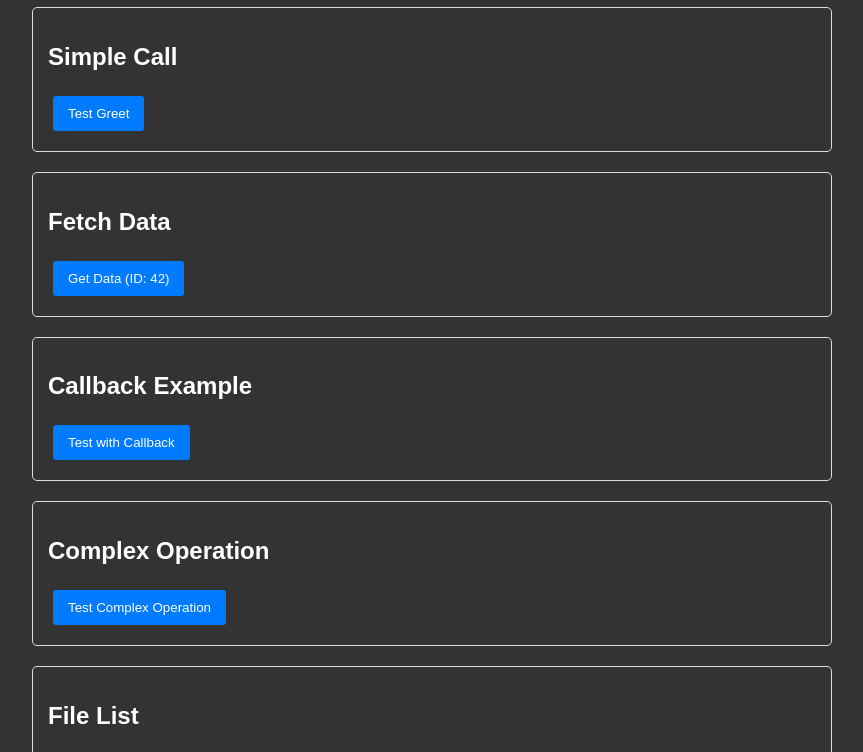
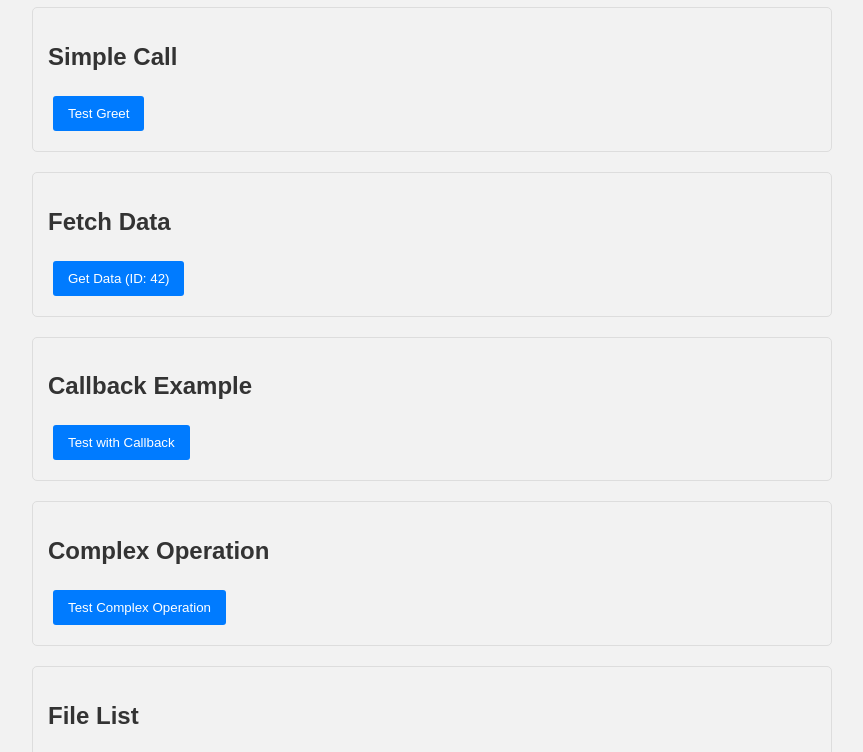
Before and after one commit to nglmercer/IPC-webview2, a website: page index.html in a window 1280 px wide. Shown: the part 93-845 px from the top of the page, without its empty margins (208-1071 px from the left). Drawn offline with Linux system fonts and the light colour scheme.

Commit message:
chore: switch example to light theme and enable debug
- Updated CSS in index.html from dark to light color scheme
- Enabled Webview debug mode by passing true to constructor in example.ts

```diff
--- a/example.ts
+++ b/example.ts
@@ -2,7 +2,7 @@ import { Webview } from "webview-bun-fork";
 import IPC from "./src/ipc.js";
 import indexHtml from "./index.html" assert { type: "text" };
 // Create webview instance
-const webview = new Webview();
+const webview = new Webview(true);
 webview.title = "IPC Example";
 webview.size = { width: 800, height: 600, hint: 1 };
 // Initialize IPC
--- a/index.html
+++ b/index.html
@@ -12,8 +12,8 @@
             margin: 0 auto;
             color-scheme: light dark;
 
-            background-color: #333;
-            color: #ffffff;
+            background-color: #f2f2f2;
+            color: #333;
         }
 
         .section {
```
